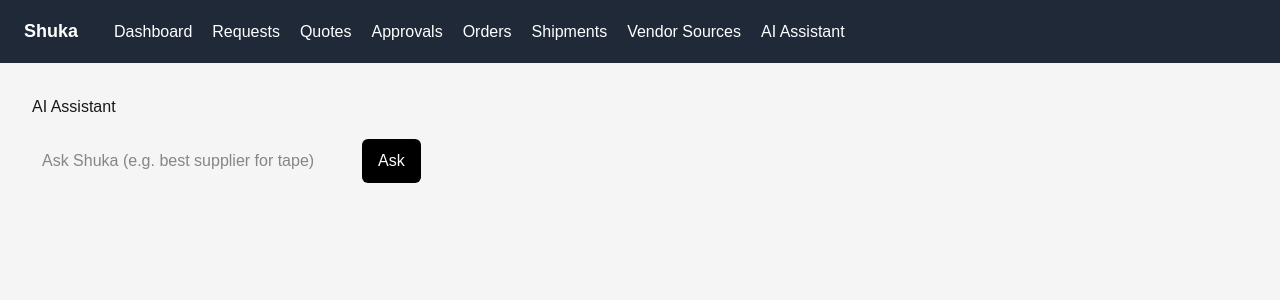
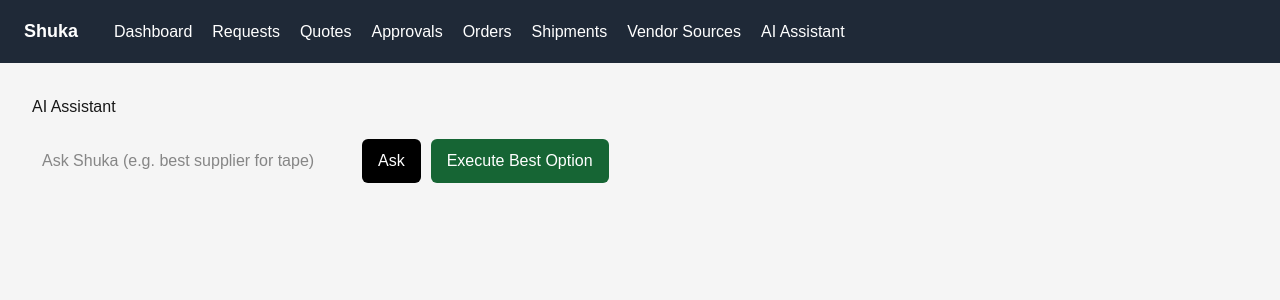
Before and after one commit to Gr33nstonecorp/shuka, a Next.js app: page /assistant in a window 1280 px wide. Shown: the top 300 px of the page. Built offline with nearby package versions, Linux system fonts and the light colour scheme; no server answers.

Commit message:
Update page.tsx

```diff
--- a/app/assistant/page.tsx
+++ b/app/assistant/page.tsx
@@ -2,6 +2,18 @@
 
 import { createClient } from "@supabase/supabase-js";
 import { useState } from "react";
+
+type Quote = {
+  id: string;
+  request_id: string;
+  vendor_name: string;
+  unit_price: number;
+  shipping_cost: number;
+  lead_time_days: number;
+  ai_score: number;
+  recommendation: string | null;
+  status: string;
+};
 
 export default function AssistantPage() {
   const supabase = createClient(
@@ -11,9 +23,11 @@ export default function AssistantPage() {
 
   const [input, setInput] = useState("");
   const [response, setResponse] = useState("");
+  const [bestQuote, setBestQuote] = useState<Quote | null>(null);
 
   async function handleAsk() {
     setResponse("Thinking...");
+    setBestQuote(null);
 
     const { data: quotes, error } = await supabase
       .from("quote_options")
@@ -30,23 +44,22 @@ export default function AssistantPage() {
       return;
     }
 
-    // Calculate scores
-    const evaluated = quotes.map((q) => {
+    const evaluated = quotes.map((q: any) => {
       const total =
         Number(q.unit_price || 0) + Number(q.shipping_cost || 0);
 
       const score =
-        (100 - total) +               // cheaper = better
-        (100 - q.lead_time_days * 5) + // faster = better
-        (q.ai_score || 0);             // existing AI score
+        (100 - total) +
+        (100 - Number(q.lead_time_days || 0) * 5) +
+        Number(q.ai_score || 0);
 
       return { ...q, total, score };
     });
 
-    // Sort best first
     evaluated.sort((a, b) => b.score - a.score);
 
     const best = evaluated[0];
+    setBestQuote(best);
 
     setResponse(
       `Recommended Vendor: ${best.vendor_name}
@@ -57,9 +70,67 @@ AI Score: ${best.ai_score}
 
 Reason:
 - Optimized for price + delivery speed
-- Highest combined score among vendors
-`
+- Highest combined score among vendors`
     );
+  }
+
+  async function executeBestQuote() {
+    if (!bestQuote) {
+      setResponse("Ask Shuka first so I can choose the best quote.");
+      return;
+    }
+
+    setResponse("Executing recommendation...");
+
+    const totalAmount =
+      Number(bestQuote.unit_price || 0) + Number(bestQuote.shipping_cost || 0);
+
+    const { data: existingOrder, error: existingOrderError } = await supabase
+      .from("purchase_orders")
+      .select("id")
+      .eq("quote_id", bestQuote.id)
+      .maybeSingle();
+
+    if (existingOrderError) {
+      setResponse("Error checking existing order: " + existingOrderError.message);
+      return;
+    }
+
+    if (existingOrder) {
+      setResponse("An order already exists for this quote.");
+      return;
+    }
+
+    const { error: updateError } = await supabase
+      .from("quote_options")
+      .update({ status: "approved" })
+      .eq("id", bestQuote.id);
+
+    if (updateError) {
+      setResponse("Could not approve quote: " + updateError.message);
+      return;
+    }
+
+    const { error: insertError } = await supabase
+      .from("purchase_orders")
+      .insert({
+        request_id: bestQuote.request_id,
+        quote_id: bestQuote.id,
+        vendor_name: bestQuote.vendor_name,
+        total_amount: totalAmount,
+        status: "approved",
+        shipment_status: "pending",
+      });
+
+    if (insertError) {
+      setResponse("Could not create order: " + insertError.message);
+      return;
+    }
+
+    setResponse(
+      `Approved and created order with ${bestQuote.vendor_name} for $${totalAmount}.`
+    );
+    setBestQuote(null);
   }
 
   return (
@@ -89,6 +160,21 @@ Reason:
         >
           Ask
         </button>
+
+        <button
+          onClick={executeBestQuote}
+          style={{
+            marginLeft: "10px",
+            padding: "10px 16px",
+            background: "#166534",
+            color: "white",
+            borderRadius: "6px",
+            border: "none",
+            cursor: "pointer",
+          }}
+        >
+          Execute Best Option
+        </button>
       </div>
 
       {response && (
```
